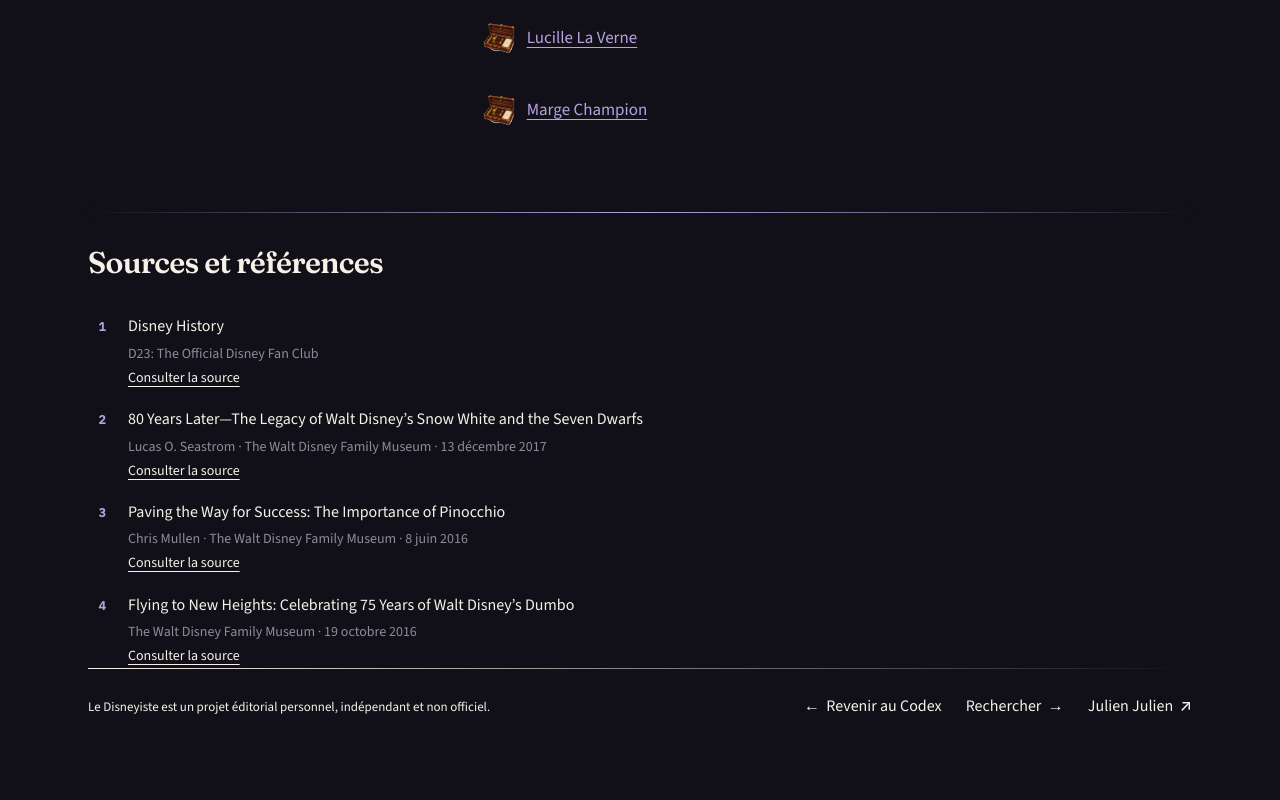
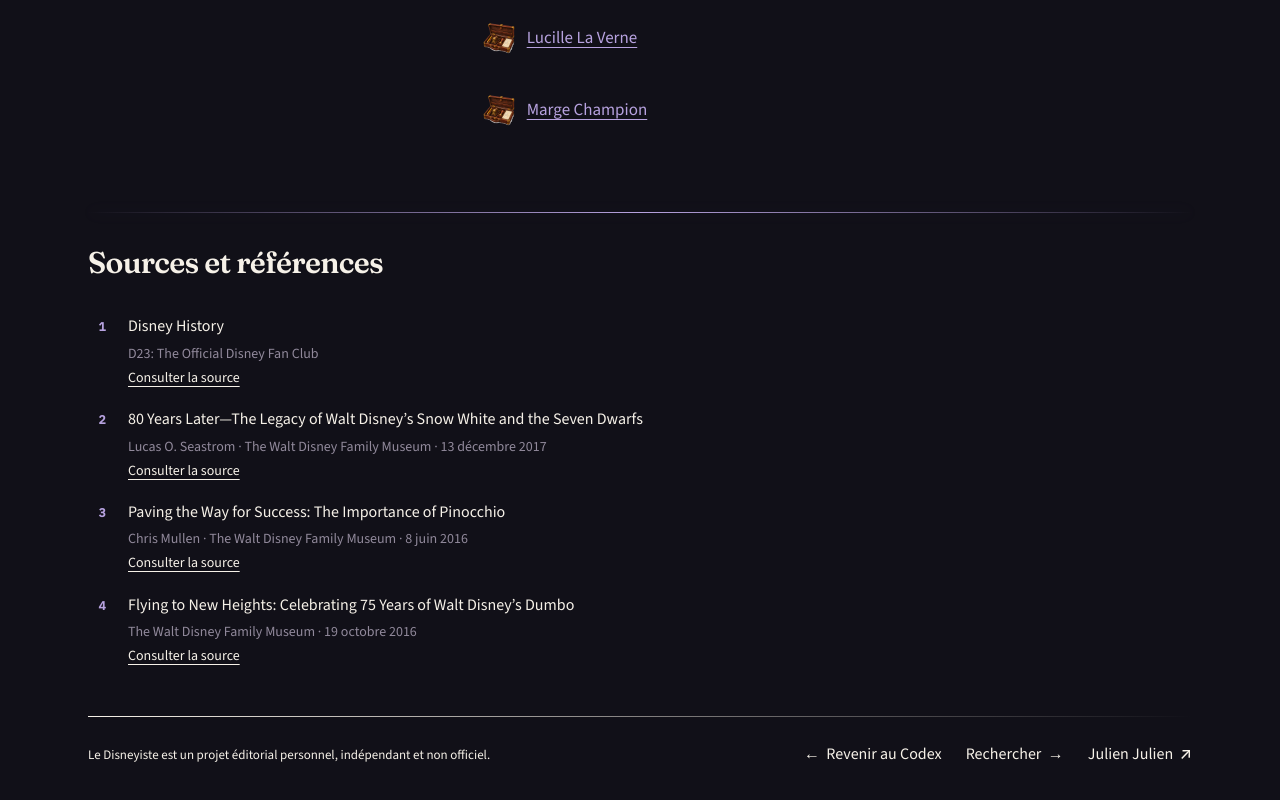
Before and after one commit to iamjulienjulien/ledisneyiste-codex, a Next.js app: page /epoques/temps-des-chefs-d-oeuvre in a window 1280 px wide. Shown: the part 4800-5600 px from the top of the page. Built offline with nearby package versions, Linux system fonts and the light colour scheme.

Commit message:
🩹 Raccord > Laisser respirer le générique au bas des pages > 🐭 Julien

```diff
--- a/src/components/codex/CodexFiche/CodexFiche.tsx
+++ b/src/components/codex/CodexFiche/CodexFiche.tsx
@@ -6,7 +6,7 @@ export function CodexFiche({ family, children }: CodexFicheProps) {
     return (
         <main className={styles.root} data-codex-family={family}>
             {children}
-            <CodexFooter className="mt-16 !px-0" />
+            <CodexFooter className="!px-0" />
         </main>
     );
 }
--- a/src/components/codex/CodexFooter/CodexFooter.module.css
+++ b/src/components/codex/CodexFooter/CodexFooter.module.css
@@ -1,7 +1,7 @@
 .root {
     width: 100%;
     max-width: 72rem;
-    margin: 0 auto;
+    margin: clamp(2rem, 5vw, 3rem) auto 0;
     padding: 0 1.5rem 2rem;
 }
 
```
